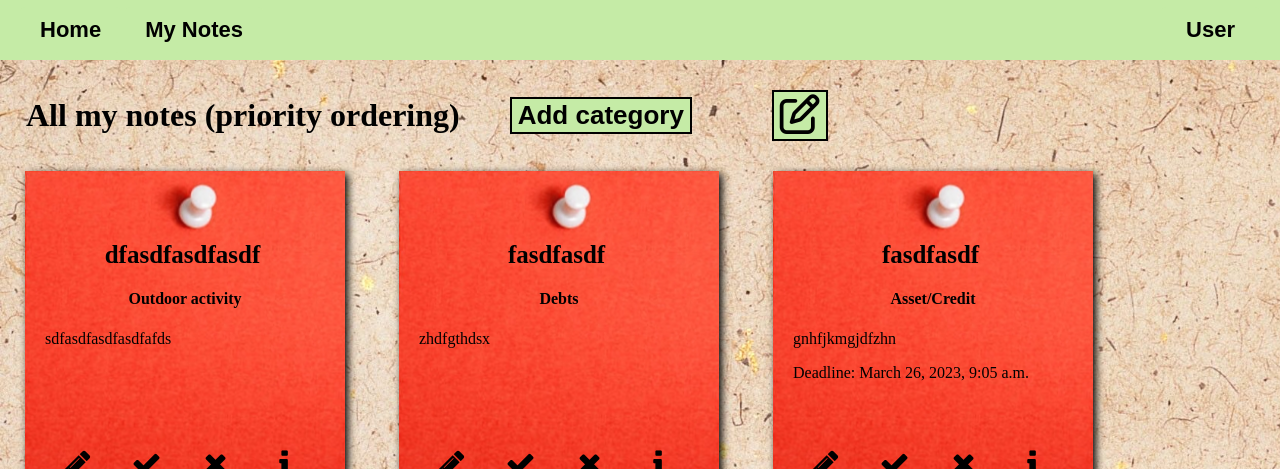
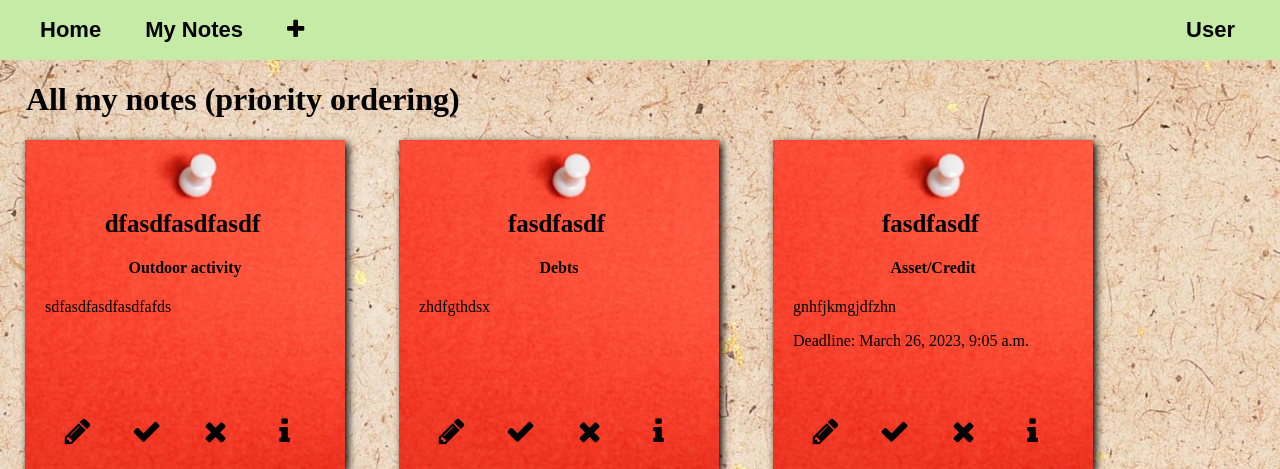
Before and after one commit to Gether1996/NotesApp, a Django app: page /user_notes/ in a window 1280 px wide. Shown: the top 469 px of the page. Run offline with Django 4.2, Linux system fonts and the light colour scheme; a user stored in the database is signed in; data comes from the database, SQL or seed files in the repository; both versions use the stored data as it was after the commit; data that the repository does not hold is empty; some libraries are stand-ins or nearby versions.

Commit message:
reworked add category and note onto navbar

```diff
--- a/viewer/static/styling.css
+++ b/viewer/static/styling.css
@@ -220,6 +220,7 @@ nav {
   transition: background-color 0.3s ease;
 }
 
+
 .note-actions button {
   position: relative;
   bottom: 0;
@@ -232,6 +233,8 @@ nav {
   background-color: #4598bd00;
   font-size: 30px;
 }
+
+
 
 .edit-note:hover {
   background-color: transparent;
--- a/viewer/templates/navbar.html
+++ b/viewer/templates/navbar.html
@@ -3,6 +3,7 @@
 <head>
     <meta charset="UTF-8">
     <title>Navigation Bar</title>
+    <link rel="stylesheet" href="http://cdnjs.cloudflare.com/ajax/libs/font-awesome/4.4.0/css/font-awesome.min.css">
 </head>
 <body>
 
@@ -10,7 +11,7 @@
   <div class="navbar-left">
   {% if request.user.is_authenticated %}
     <a href="{% url 'homepage' %}" style="display: inline-block;"><button>Home</button></a>
-      <div class="dropdown">
+      <div class="dropdown" >
         <div class="my-notes">
           <button class="dropdown-btn">My Notes</button>
           <div class="dropdown-content">
@@ -18,7 +19,7 @@
             <a href="{% url 'filter_notes' %}?finished=False">Ongoing</a>
             <a href="{% url 'filter_notes' %}?finished=True">Finished</a>
             <div class="dropdown-priority">
-              <button class="dropdown-btn-priority">Categories</button>
+              <button class="dropdown-btn-priority" style="border-radius: 0%; width: 155px;">Categories</button>
               <div class="dropdown-content-priority">
                 {% for category in all_categories %}
                 <a href="{% url 'filter_notes' %}?category={{ category.name }}">{{ category.name }}</a>
@@ -26,7 +27,7 @@
               </div>
             </div>
             <div class="dropdown-priority">
-              <button class="dropdown-btn-priority" style="width: 155px; text-align: left;">Priority</button>
+              <button class="dropdown-btn-priority" style="width: 155px; text-align: left; border-radius: 0%;">Priority</button>
               <div class="dropdown-content-priority">
                 <a href="{% url 'filter_notes' %}?priority=4">Top</a>
                 <a href="{% url 'filter_notes' %}?priority=3">High</a>
@@ -36,6 +37,16 @@
             </div>
           </div>
         </div>
+        </div>
+            <div class="dropdown">
+              <div class="my-notes">
+              <button class="dropdown-btn"><i class="fa fa-plus"></i></button>
+                <div class="dropdown-content">
+                  <a href="http://127.0.0.1:8000/add_category/" style="text-decoration: none; color: black;">Category</a>
+                  <a href="http://127.0.0.1:8000/add_note/" style="color: black;">Note</a>
+                </div>
+                </div>
+            </div>
       </div>
 
   {% else %}
--- a/viewer/templates/user_notes.html
+++ b/viewer/templates/user_notes.html
@@ -12,15 +12,7 @@
 </head>
 <body>
 
-<div style="display: flex; align-items: center; justify-content: flex-start;">
   <h1 style="margin-right: 20px;">All my notes (priority ordering)</h1>
-  <div style="display: inline-block; margin-right: 20px;">
-    <button class="btn-add"><a href="http://127.0.0.1:8000/add_category/" style="text-decoration: none; color: black;">Add category</a></button>
-  </div>
-  <div style="display: inline-block;">
-    <button class="btn-add" style="font-size: 40px; margin-right: 20px;"><a href="http://127.0.0.1:8000/add_note/" style="color: black;"><i class='fa fa-pencil-square-o'></i></a></button>
-  </div>
-</div>
 
 {% for note in notes %}
       <div class="note
```
Also changed, not shown: viewer/templates/homepage.html (+4 -3 lines), db.sqlite3.
